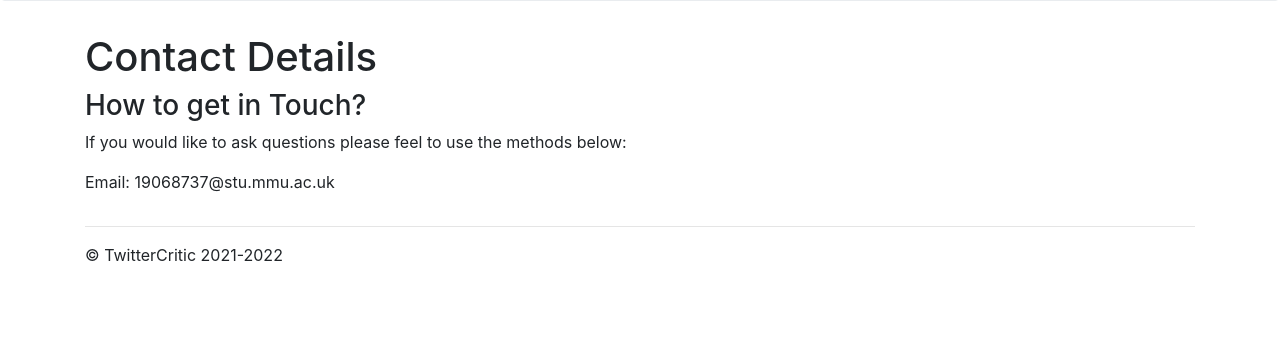
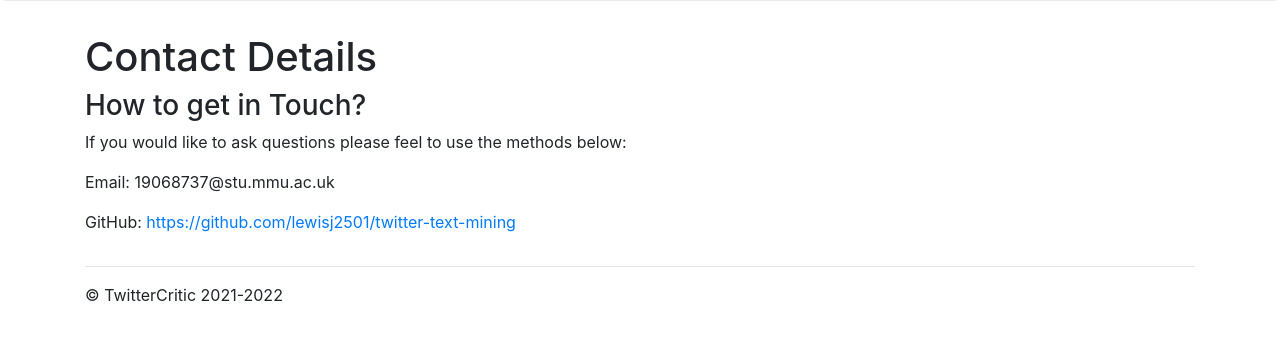
Before and after one commit to lewisj2501/twitter-text-mining, a Flask app: page /contact in a window 1280 px wide. Shown: the part 460-800 px from the top of the page. Run offline with Flask 2, Linux system fonts and the light colour scheme.

Commit message:
- Updated contact page with GitHub page link.

```diff
--- a/templates/contact.html
+++ b/templates/contact.html
@@ -10,6 +10,8 @@
             <h3>How to get in Touch?</h3>
             <p>If you would like to ask questions please feel to use the methods below:</p>
             <p>Email: 19068737@stu.mmu.ac.uk</p>
+            <p>GitHub: <a href="https://github.com/lewisj2501/twitter-text-mining">
+            https://github.com/lewisj2501/twitter-text-mining</a></p>
         </div>
     </div>
     <hr>
```
